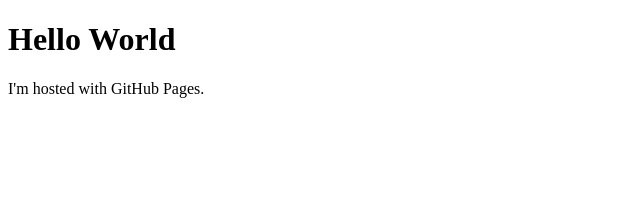
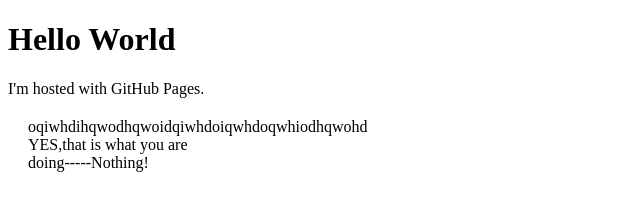
Before and after one commit to ChangjunZhoJoe/joe711115.github.io, a plain HTML site: page index.html in a window 1280 px wide. Shown: the whole page, without its empty margins (0-640 px from the left). Drawn offline with Linux system fonts and the light colour scheme.

Commit message:
2edition
Edition

```diff
--- a/index.html
+++ b/index.html
@@ -1,7 +1,22 @@
 <!DOCTYPE html>
 <html>
+<head>
+    <title>
+        NO WAY! You really got in?
+    </title>
+</head>
+<style>
+    .new {
+        width:200px;
+        border:10px blueviolet;
+        margin:20px;
+    }
+</style>
 <body>
 <h1>Hello World</h1>
 <p>I'm hosted with GitHub Pages.</p>
+<div class="new">oqiwhdihqwodhqwoidqiwhdoiqwhdoqwhiodhqwohd<br>
+   YES,that is what you are doing-----Nothing!
+</div>
 </body>
 </html>
```
